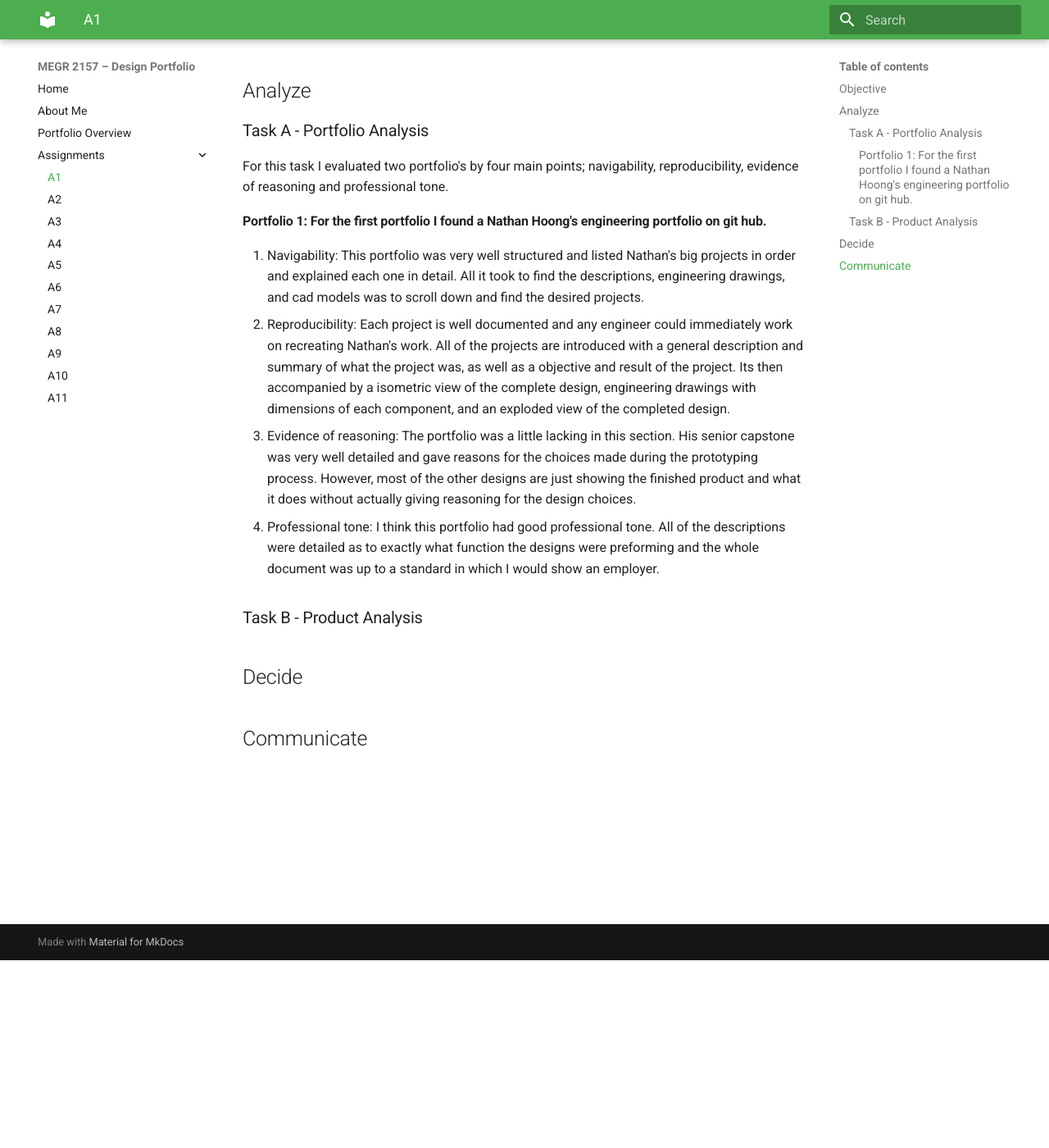
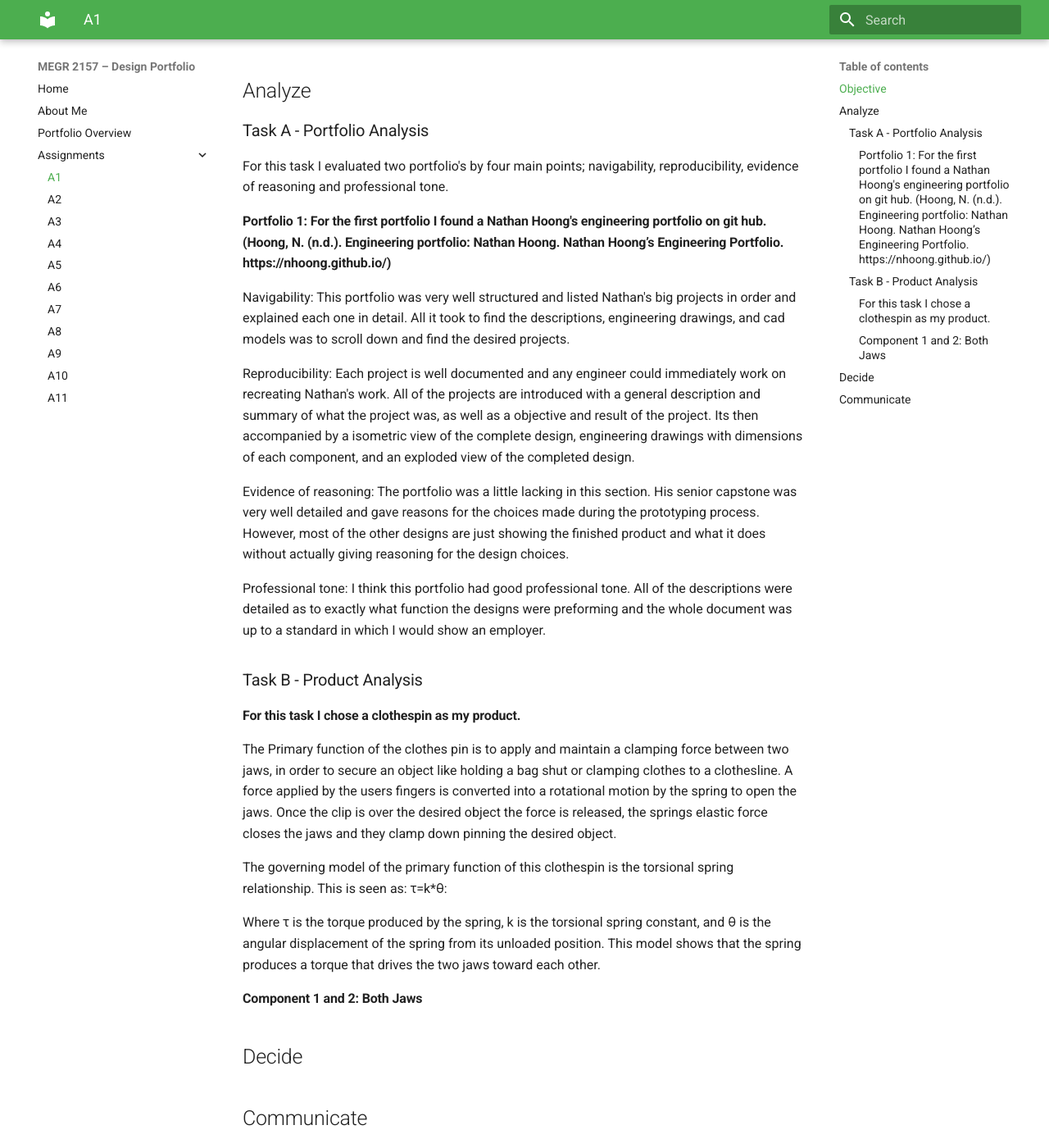
Before and after one commit to JacobShaver/design-projects-portfolio, an MkDocs documentation site: the page built from docs/assignments/A01/index.md, in a window 1280 px wide and 1400 px high, scrolled down 229 px. Shown: the whole window at 82% size. Built offline with MkDocs 1.6.1 and Material for MkDocs 9.7.7, drawn with Linux system fonts in a browser that asks for light colours.

Commit message:
Update index.md

```diff
--- a/docs/assignments/A01/index.md
+++ b/docs/assignments/A01/index.md
@@ -6,12 +6,28 @@ Use the analyze, decide and communicate pillars, in order to develop a portfolio
 ## Analyze
 ### Task A - Portfolio Analysis
 For this task I evaluated two portfolio's by four main points; navigability, reproducibility, evidence of reasoning and professional tone.
-#### Portfolio 1: For the first portfolio I found a Nathan Hoong's engineering portfolio on git hub.
-1. Navigability: This portfolio was very well structured and listed Nathan's big projects in order and explained each one in detail. All it took to find the descriptions, engineering drawings, and cad models was to scroll down and find the desired projects.
-2. Reproducibility: Each project is well documented and any engineer could immediately work on recreating Nathan's work. All of the projects are introduced with a general description and summary of what the project was, as well as a objective and result of the project. Its then accompanied by a isometric view of the complete design, engineering drawings with dimensions of each component, and an exploded view of the completed design.
-3. Evidence of reasoning: The portfolio was a little lacking in this section. His senior capstone was very well detailed and gave reasons for the choices made during the prototyping process. However, most of the other designs are just showing the finished product and what it does without actually giving reasoning for the design choices.
-4. Professional tone: I think this portfolio had good professional tone. All of the descriptions were detailed as to exactly what function the designs were preforming and the whole document was up to a standard in which I would show an employer.
+#### Portfolio 1: For the first portfolio I found a Nathan Hoong's engineering portfolio on git hub. (Hoong, N. (n.d.). Engineering portfolio: Nathan Hoong. Nathan Hoong’s Engineering Portfolio. https://nhoong.github.io/)
+
+Navigability: This portfolio was very well structured and listed Nathan's big projects in order and explained each one in detail. All it took to find the descriptions, engineering drawings, and cad models was to scroll down and find the desired projects.
+
+Reproducibility: Each project is well documented and any engineer could immediately work on recreating Nathan's work. All of the projects are introduced with a general description and summary of what the project was, as well as a objective and result of the project. Its then accompanied by a isometric view of the complete design, engineering drawings with dimensions of each component, and an exploded view of the completed design.
+
+Evidence of reasoning: The portfolio was a little lacking in this section. His senior capstone was very well detailed and gave reasons for the choices made during the prototyping process. However, most of the other designs are just showing the finished product and what it does without actually giving reasoning for the design choices.
+
+Professional tone: I think this portfolio had good professional tone. All of the descriptions were detailed as to exactly what function the designs were preforming and the whole document was up to a standard in which I would show an employer.
+
 ### Task B - Product Analysis
+#### For this task I chose a clothespin as my product.
+The Primary function of the clothes pin is to apply and maintain a clamping force between two jaws, in order to secure an object like holding a bag shut or clamping clothes to a clothesline. A force applied by the users fingers is converted into a rotational motion by the spring to open the jaws. Once the clip is over the desired object the force is released, the springs elastic force closes the jaws and they clamp down pinning the desired object.
+
+The governing model of the primary function of this clothespin is the torsional spring relationship. This is seen as: &tau;=k*&theta;:
+
+Where &tau; is the torque produced by the spring, k is the torsional spring constant, and &theta; is the angular displacement of the spring from its unloaded position. This model shows that the spring produces a torque that drives the two jaws toward each other.
+
+#### Component 1 and 2: Both Jaws
+
+
+
 
 ## Decide
 
```
